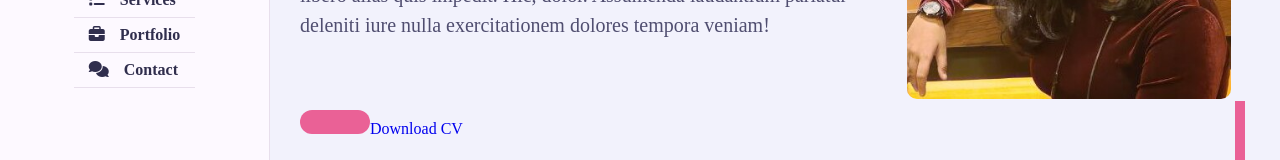
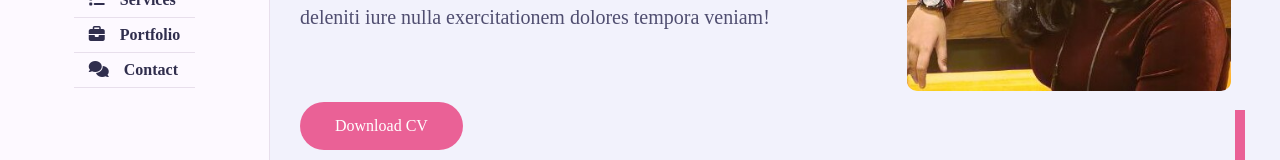
Before and after one commit to aspiluhas/aspilportfolio.github.io, a plain HTML site: page index.html in a window 1280 px wide. Shown: the part 425-585 px from the top of the page. Drawn offline with nearby package versions, Linux system fonts and the light colour scheme; a web font is replaced by a local one.

Commit message:
Update index.html

```diff
--- a/index.html
+++ b/index.html
@@ -69,7 +69,7 @@
                 laudantium pariatur deleniti iure nulla exercitationem dolores
                 tempora veniam!
               </p>
-              <a href="#" class="btn"><a href="121ME0995_LIPSARANISAHU_1.pdf">Download CV</a></a>
+               <a href="121ME0995_LIPSARANISAHU_1.pdf" class="btn" target="_blank">Download CV</a>
             </div>
             <div class="home-img padd-15">
               <img src="lipsa.jpg" alt="" />
```
